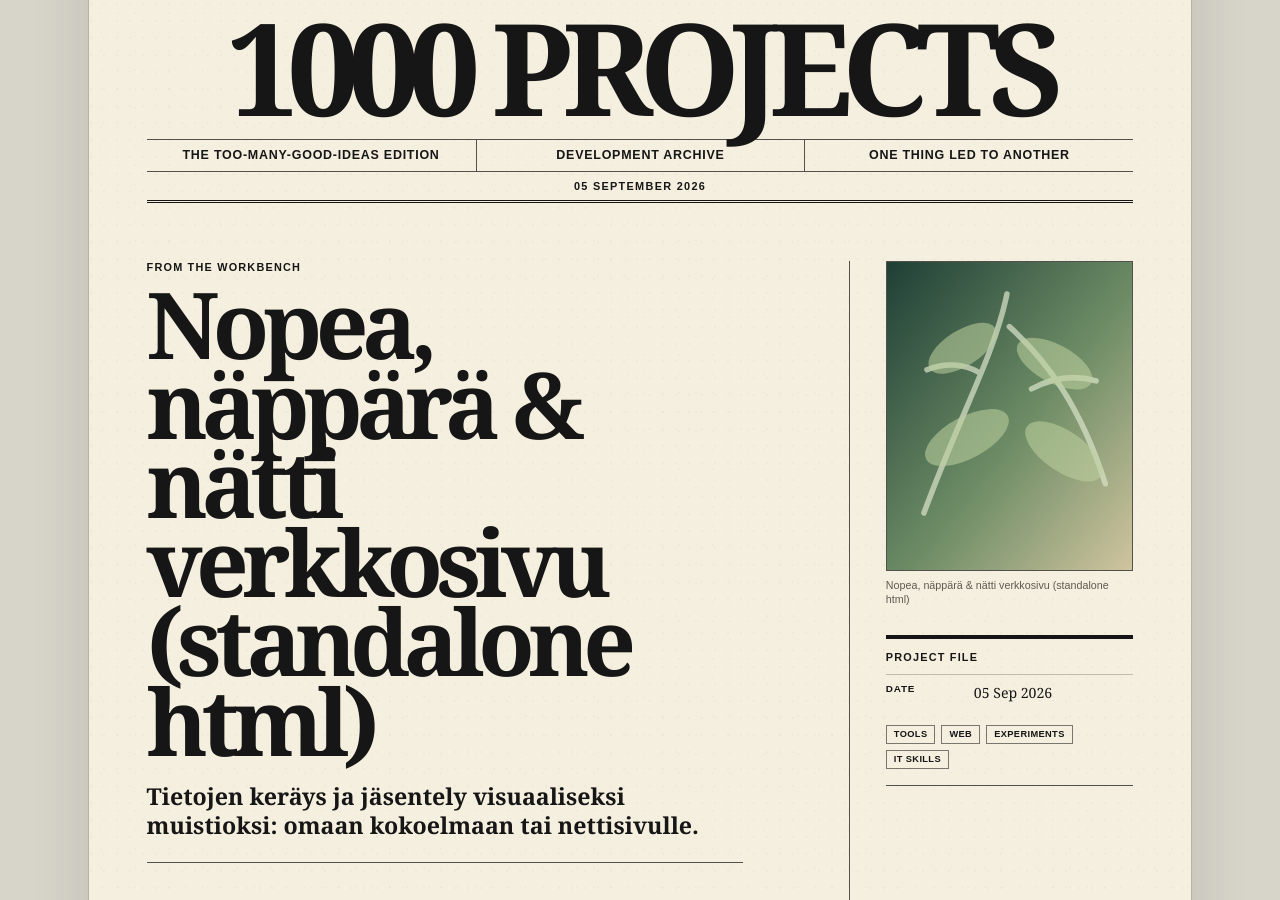
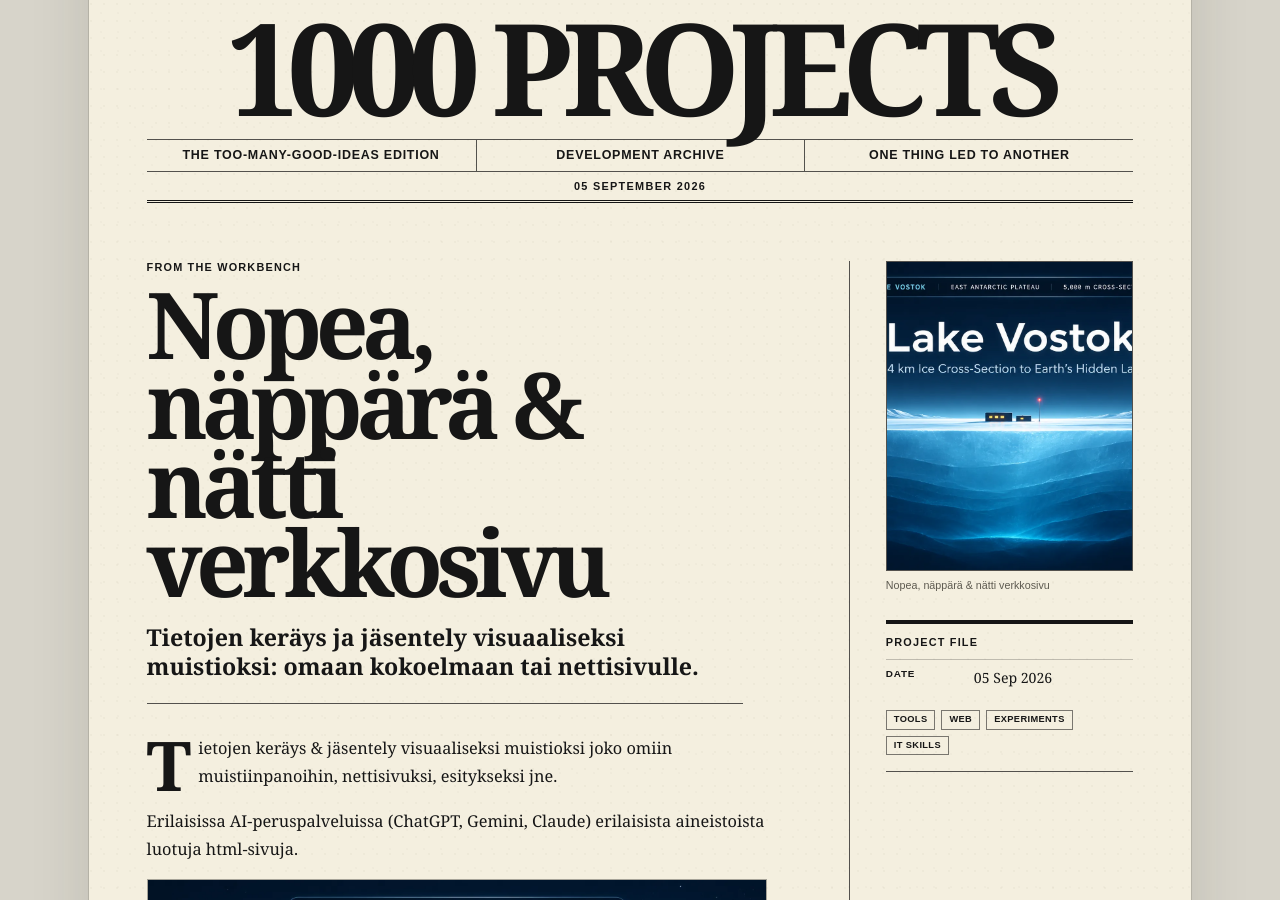
Before and after one commit to NinaLista/done, a Jekyll site: the page built from _projects/leaflet.md, in a window 1280 px wide and 900 px high, scrolled down 209 px. Built offline with Jekyll 4.4.1, drawn with Linux system fonts in a browser that asks for light colours.

Commit message:
edit leaflet
edit leaflet

```diff
--- a/_projects/leaflet.md
+++ b/_projects/leaflet.md
@@ -1,11 +1,11 @@
 ---
 layout: project-newspaper
-title: "Nopea, näppärä & nätti verkkosivu (standalone html)"
+title: "Nopea, näppärä & nätti verkkosivu"
 date: 2026-09-05
 tags: [Tools, Web, Experiments, IT Skills]
-short_text: "Kivat nettisivut ja jäsennellyt muistiot helposti"
+short_text: "Kivat nettisivut ja jäsennellyt muistiot helposti (standalone html)"
 back_text: "Tietojen keräys ja jäsentely visuaaliseksi muistioksi: omaan kokoelmaan tai nettisivulle."
-image: /assets/images/leaflet.svg
+image: /assets/images/vostok.webp
 image_position: 50% 50%
 card_style: image
 card_size: compact
```
